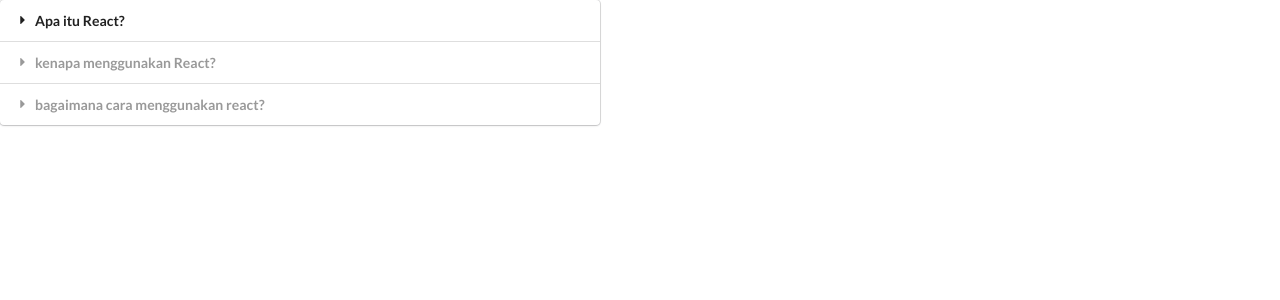
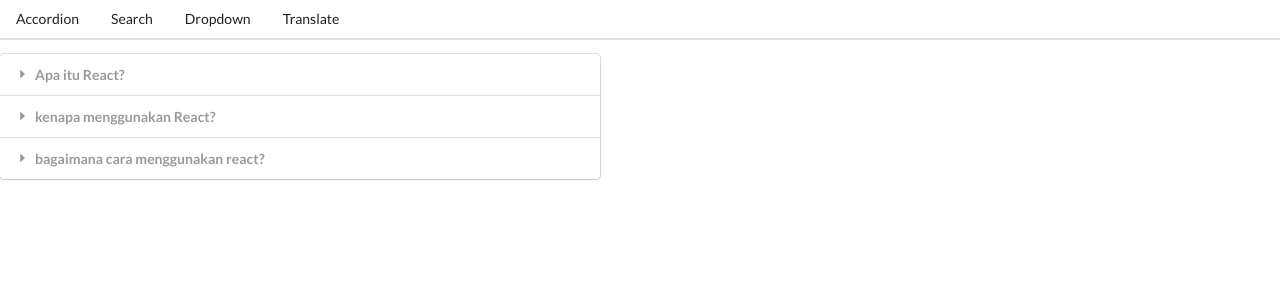
Before and after one commit to fundayluck/Widgets-App, a React (Create React App) app: page / in a window 1280 px wide. Shown: the top 300 px of the page. Built offline with nearby package versions, Linux system fonts and the light colour scheme.

Commit message:
Implementing a Header for Navigation

```diff
--- a/src/App.js
+++ b/src/App.js
@@ -4,6 +4,7 @@ import Search from "./components/Search";
 import Dropdown from "./components/Dropdown";
 import Translate from "./components/Translate";
 import Route from "./components/Route";
+import Header from "./components/Header";
 
 const items = [
   {
@@ -35,35 +36,12 @@ const options = [
   },
 ];
 
-const ShowAccordion = () => {
-  if (window.location.pathname === "/") {
-    return <Accordion items={items} />;
-  }
-};
-
-const ShowList = () => {
-  if (window.location.pathname === "/list") {
-    return <Search />;
-  }
-};
-
-const ShowColor = () => {
-  if (window.location.pathname === "/color") {
-    return <Dropdown options={options} />;
-  }
-};
-
-const ShowTranslate = () => {
-  if (window.location.pathname === "/translate") {
-    return <Translate />;
-  }
-};
-
 // eslint-disable-next-line import/no-anonymous-default-export
 export default () => {
   const [selected, setSelected] = useState(options[0]);
   return (
     <div>
+      <Header />
       <Route path="/">
         <Accordion items={items} />
       </Route>
--- /dev/null
+++ b/src/components/Header.js
@@ -0,0 +1,22 @@
+import React from "react";
+
+const Header = () => {
+  return (
+    <div className="ui secondary pointing menu">
+      <a href="/" className="item">
+        Accordion
+      </a>
+      <a href="/list" className="item">
+        Search
+      </a>
+      <a href="/color" className="item">
+        Dropdown
+      </a>
+      <a href="/translate" className="item">
+        Translate
+      </a>
+    </div>
+  );
+};
+
+export default Header;
```
